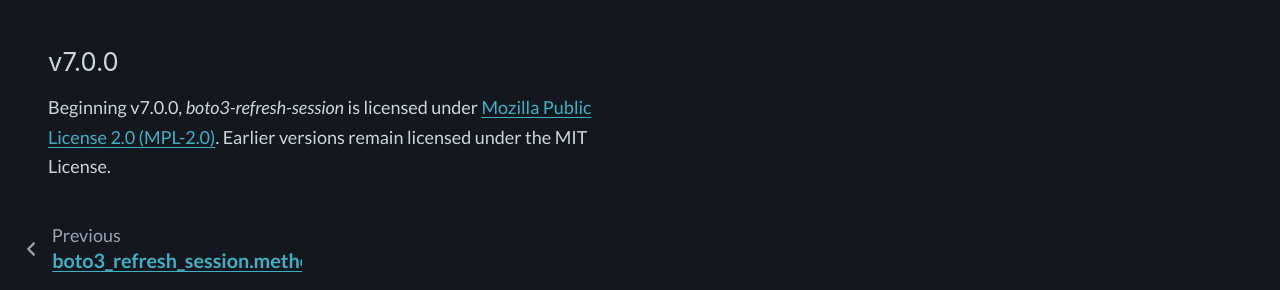
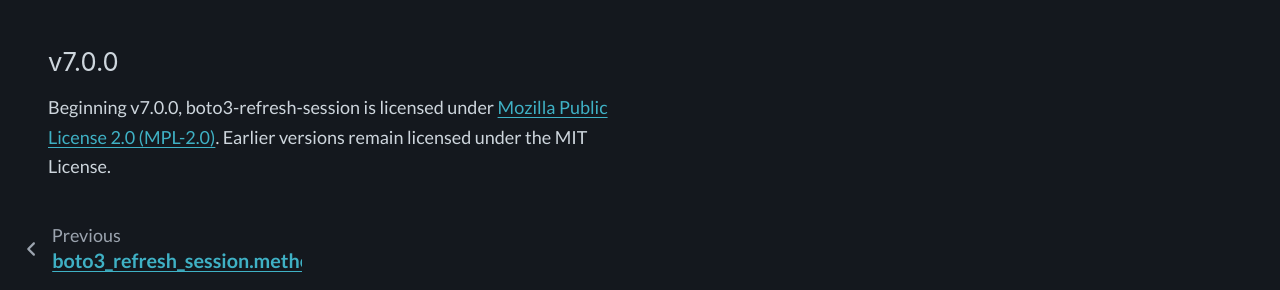
Before and after one commit to michaelthomasletts/boto3-refresh-session, a Sphinx documentation site: the page built from doc/changelog.rst, in a window 1280 px wide and 900 px high, scrolled down 1672 px. Shown: the part 500-790 px from the top of the window. Built offline with Sphinx 7.4.7 and the PyData theme 0.15.4, drawn with Linux system fonts in a browser that asks for light colours.

Commit message:
doc update

```diff
--- a/doc/changelog.rst
+++ b/doc/changelog.rst
@@ -53,5 +53,5 @@
 v7.0.0
 ------
 
-Beginning v7.0.0, `boto3-refresh-session` is licensed under `Mozilla Public License 2.0 (MPL-2.0) <https://github.com/michaelthomasletts/boto3-refresh-session/blob/main/LICENSE>`_.
+Beginning v7.0.0, boto3-refresh-session is licensed under `Mozilla Public License 2.0 (MPL-2.0) <https://github.com/michaelthomasletts/boto3-refresh-session/blob/main/LICENSE>`_.
 Earlier versions remain licensed under the MIT License.
```
